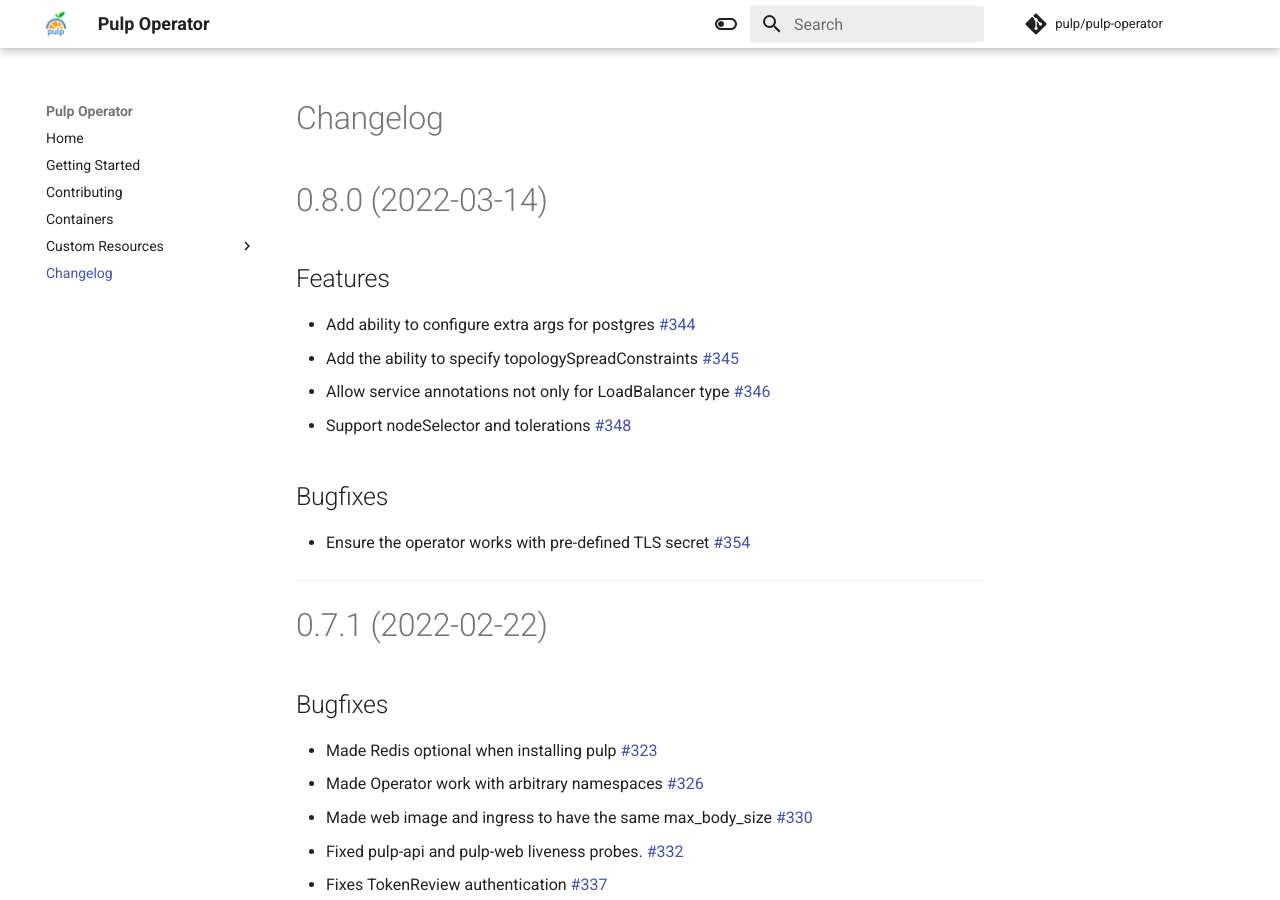
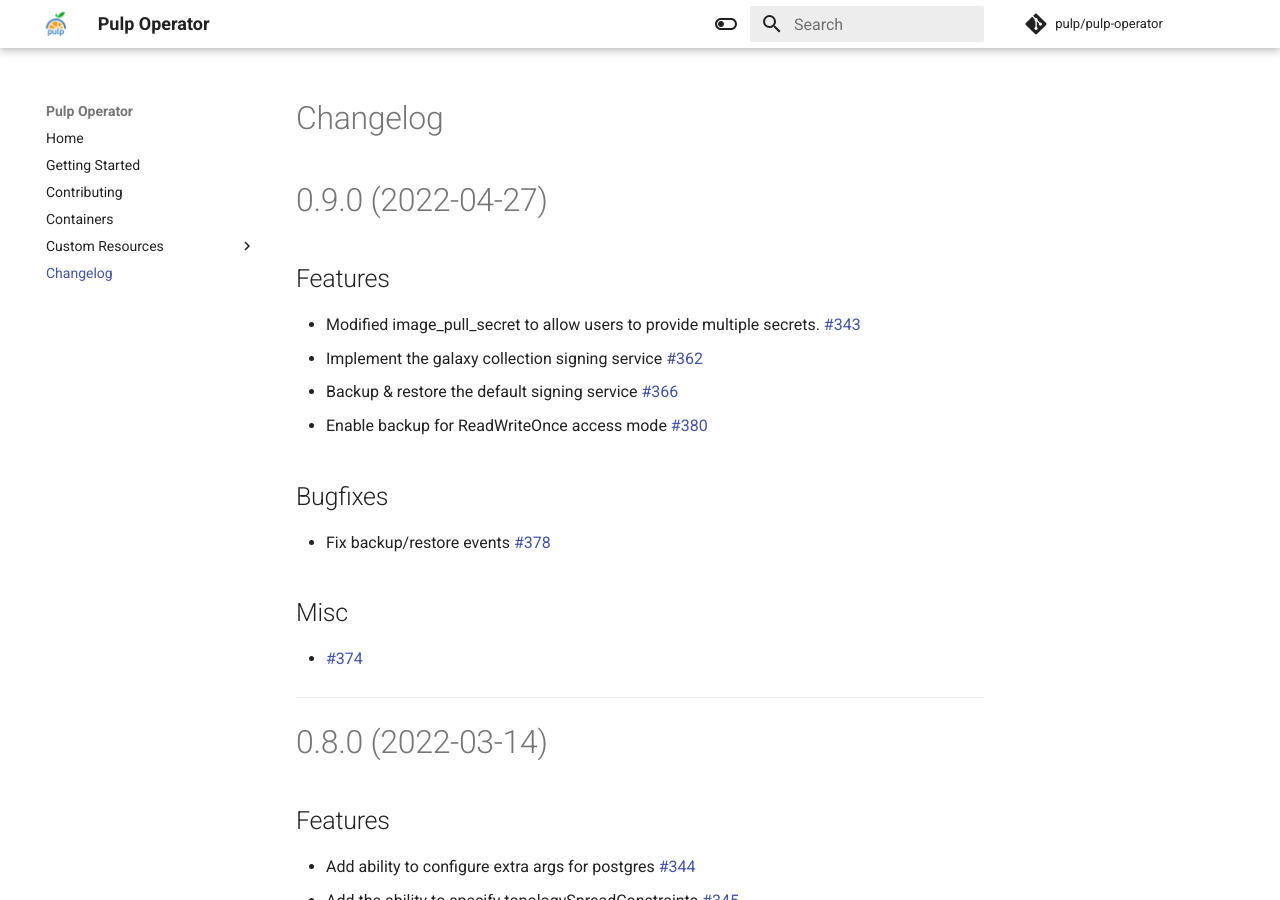
Before and after one commit to pulp/pulp-operator, an MkDocs documentation site: the page built from docs/CHANGES.md, in a window 1280 px wide and 900 px high. Built offline with MkDocs 1.6.1 and Material for MkDocs 9.7.7, drawn with Linux system fonts in a browser that asks for light colours; comment, search, counter and statistics services are not loaded; the version menu is left out.

Commit message:
Build 0.9.0 changelog
[noissue]

(cherry picked from commit 053419a93b0e0d6135e189c6c6117672969e4720)

```diff
--- a/docs/CHANGES.md
+++ b/docs/CHANGES.md
@@ -12,6 +12,38 @@ Changelog
 --->
 
 <!-- TOWNCRIER -->
+
+0.9.0 (2022-04-27)
+==================
+
+Features
+--------
+
+- Modified image_pull_secret to allow users to provide multiple secrets.
+  [#343](https://github.com/pulp/pulp-operator/issues/343)
+- Implement the galaxy collection signing service
+  [#362](https://github.com/pulp/pulp-operator/issues/362)
+- Backup & restore the default signing service
+  [#366](https://github.com/pulp/pulp-operator/issues/366)
+- Enable backup for ReadWriteOnce access mode
+  [#380](https://github.com/pulp/pulp-operator/issues/380)
+
+
+Bugfixes
+--------
+
+- Fix backup/restore events
+  [#378](https://github.com/pulp/pulp-operator/issues/378)
+
+
+Misc
+----
+
+- [#374](https://github.com/pulp/pulp-operator/issues/374)
+
+
+----
+
 
 0.8.0 (2022-03-14)
 ==================
```
Also changed, not shown: 6 other files.
